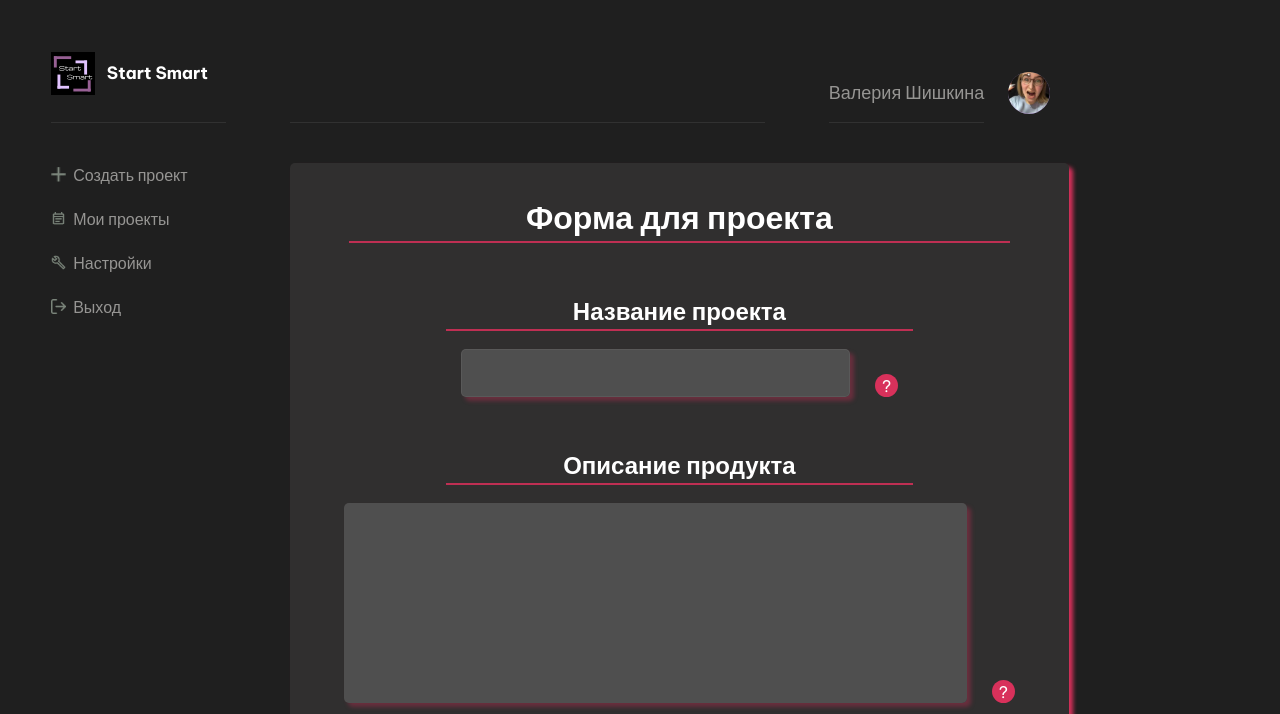
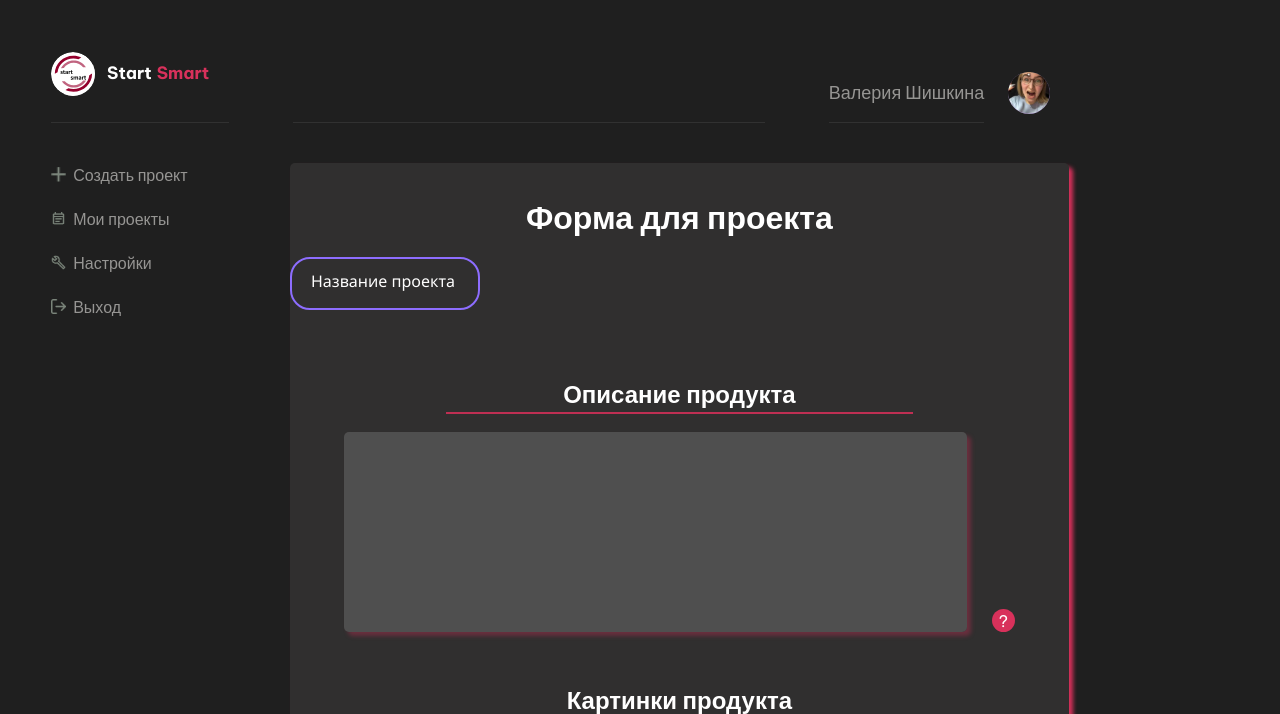
Before and after one commit to Startup-Corp/Start-Smart, a Flask app: page /create_projects in a window 1280 px wide. Shown: the top 714 px of the page. Run offline with Flask 3, Linux system fonts and the light colour scheme; parts of the project's set-up code (start-up, migrations or seed data) failed here and were passed over.

Commit message:
shshknlr

```diff
--- a/static/css/createProject.css
+++ b/static/css/createProject.css
@@ -417,11 +417,50 @@ picture {
 	text-align: center;
 
 }
+.input-name {
+	font-family: 'Segoe UI', sans-serif;
+	margin: 1em 0 1em 0;
+	max-width: 190px;
+	position: relative;
+  }
+
+  .input-name input {
+	font-size: 100%;
+	padding: 0.8em;
+	outline: none;
+	border: 2px solid rgb(141, 109, 255);
+	background-color: transparent;
+	border-radius: 20px;
+	width: 100%;
+  }
+
+  .input-name label {
+	font-size: 100%;
+	position: absolute;
+	left: 0;
+	padding: 0.8em;
+	margin-left: 0.5em;
+	pointer-events: none;
+	transition: all 0.3s ease;
+	color: rgb(255, 255, 255);
+  }
+
+  .input-name :is(input:focus, input:valid)~label {
+	transform: translateY(-50%) scale(.9);
+	margin: 0em;
+	margin-left: 1.3em;
+	padding: 0.4em;
+	background-color: #212121;
+  }
+
+  .inputGroup :is(input:focus, input:valid) {
+	border-color: rgb(37, 37, 211);
+  }
 
 .header {
 	padding-top: 30px;
 	width: 85%;
-	border-bottom: 2px solid #BF2F53;
+	/* border-bottom: 2px solid #BF2F53; */
 }
 
 .header-forms {
--- a/templates/createProject.html
+++ b/templates/createProject.html
@@ -12,10 +12,12 @@
             <div class="app-header-logo">
                 <div class="logo">
                     <span class="logo-icon">
-                        <img src="static/css/Fonts/logo/logo-main.svg" />
+                        <img src="static/css/Fonts/logo/llogo_main.svg" />
                     </span>
-                    <h1 class="logo-title">
-                        <span>Start Smart</span>
+                    <h1 class="logo-title" style = "gap: 5px;">
+                        <span style="color: white;">Start </span>
+
+                        <span class="Smart" style="color:#D8315B;">Smart</span>
                     </h1>
                 </div>
             </div>
@@ -65,7 +67,11 @@
                     <div class="header-container">
                         <h1 class="header">Форма для проекта</h1>
                     </div>
-                    <div class="name-product-description">
+                    <div class="input-name">
+                        <input type="text" required="" autocomplete="off">
+                        <label for="name">Название проекта</label>
+                    </div>
+                    <!-- <div class="name-product-description">
                         <h2 class="header-forms">Название проекта</h2>
                         <div class="contaner-name-product-description">
                             <input type="text" class="name-product-text">
@@ -74,7 +80,7 @@
                                 Это название будет написано на вашей карточки проекта.
                             </div>
                         </div>
-                    </div>
+                    </div> -->
                     <div class="product-description">
                         <h2 class="header-forms">Описание продукта</h2>
                         <div class="contaner-product-description">
```
Also changed, not shown: templates/createProjectNone.html (+5 -3 lines), templates/myProjects.html (+7 -6 lines), templates/settings.html (+4 -3 lines), static/css/Fonts/logo/llogo_main.svg (added), static/css/Fonts/logo/logo_main.svg (added).
